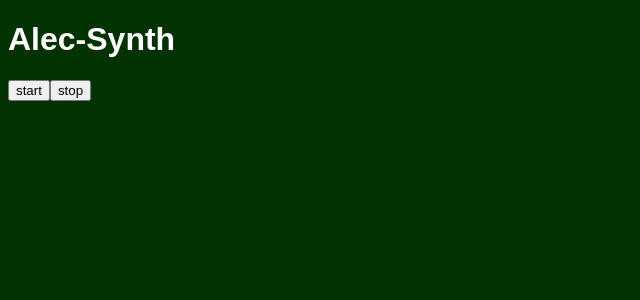
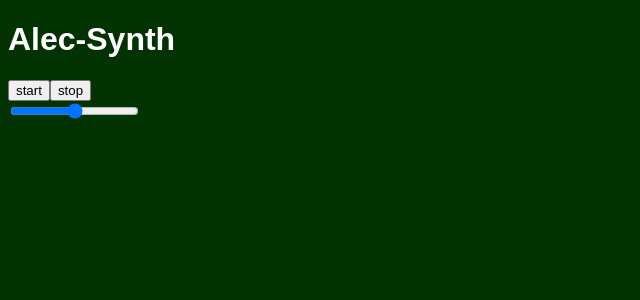
Before and after one commit to avenida714/alec-synth, a React (Vite) app: page / in a window 1280 px wide. Shown: the top 300 px of the page, without its empty margins (0-640 px from the left). Built offline with nearby package versions, Linux system fonts and the light colour scheme.

Commit message:
frequency component; must be labeled jsx for vite to work

```diff
--- a/src/App.jsx
+++ b/src/App.jsx
@@ -1,5 +1,5 @@
-
 import './App.scss'
+import Osc1 from './components/Osc1';
 
 // create our audio context as one instance; our react state will match our web audio current state
 const actx = new AudioContext();
@@ -19,10 +19,14 @@ osc1.connect(gain1);
 gain1.connect(out);
 
 //start it up
-osc1.start();
+// osc1.start();
 
 
 function App() {
+
+  const changeFreqOsc1 = e => {
+    console.log(e.target.value)
+  }
 
 //notice with these buttons, you still can't start more than once; this is why Tone.js is important TODO
   return (
@@ -31,6 +35,7 @@ function App() {
       <h1>Alec-Synth</h1>
       <button onClick={() => osc1.start()}>start</button>
       <button onClick={() => osc1.stop()}>stop</button>
+      <Osc1 changeFreq={changeFreqOsc1}/>
     </div>
     </>
   )
--- /dev/null
+++ b/src/components/Osc1.jsx
@@ -0,0 +1,11 @@
+import React from 'react'
+
+function Osc1({changeFreq}) {
+  return (
+    <div>
+      <input onChange={changeFreq} type='range' id='frequency'></input>
+    </div>
+  )
+}
+
+export default Osc1
```
